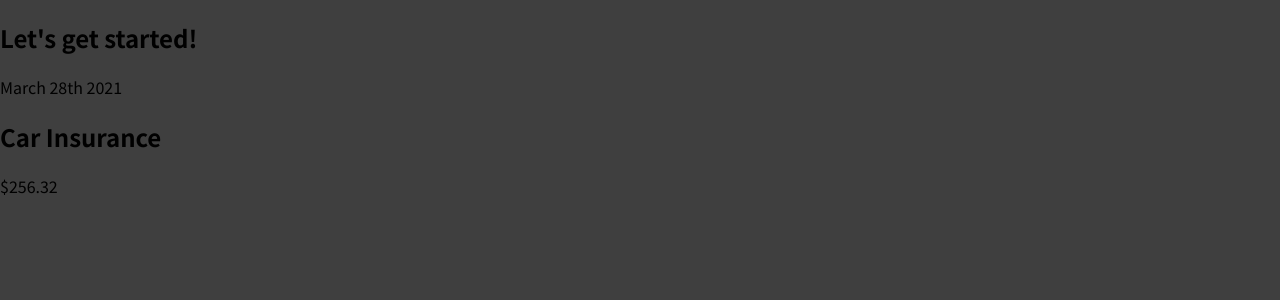
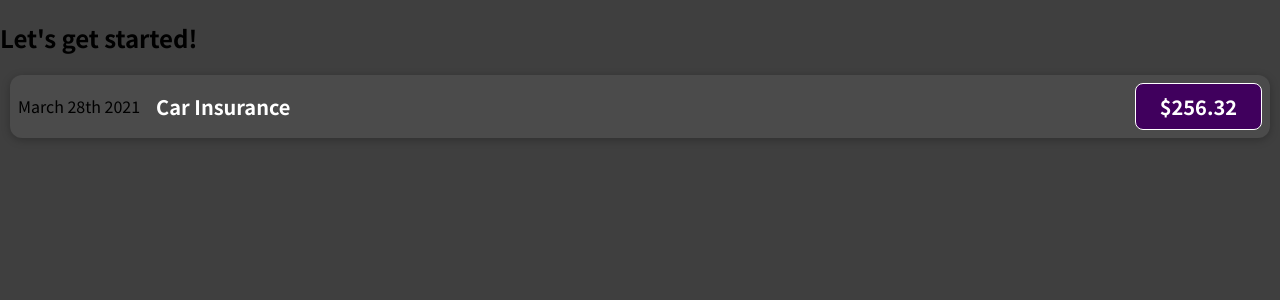
Before and after one commit to Hosseinhgz/expense-tracker-react, a JavaScript app: page / in a window 1280 px wide. Shown: the top 300 px of the page. Built offline with nearby package versions, Linux system fonts and the light colour scheme.

Commit message:
Basic styling for first component.

```diff
--- a/src/components/ExpenseItem.css
+++ b/src/components/ExpenseItem.css
@@ -4,7 +4,7 @@
     align-items: center;
     box-shadow: 0 2px 8px rgba(0, 0, 0, 0.25);
     padding: 0.5rem;
-    margin: 1rem 0;
+    margin: 1rem 10px;
     border-radius: 12px;
     background-color: #4b4b4b;
 }
@@ -20,7 +20,6 @@
 }
 
 .expense-item h2 {
-    color: #3a3a3a;
     font-size: 1rem;
     flex: 1;
     margin: 0 1rem;
@@ -34,7 +33,7 @@
     background-color: #40005d;
     border: 1px solid white;
     padding: 0.5rem;
-    border-radius: 12px;
+    border-radius: 8px;
 }
 
 @media (min-width: 580px) {
--- a/src/components/ExpenseItem.js
+++ b/src/components/ExpenseItem.js
@@ -1,9 +1,11 @@
+import './ExpenseItem.css'
+
 function ExpenseItem() {
     return (
-        <div>
+        <div className='expense-item'>
             <div>March 28th 2021</div>
-            <div><h2>Car Insurance</h2></div>
-            <div>$256.32</div>
+            <div className='expense-item__description'><h2>Car Insurance</h2></div>
+            <div className='expense-item__price'>$256.32</div>
         </div>
     )
 }
```
Also changed, not shown: 1 other file (tests, documents, lock files or other folders).
